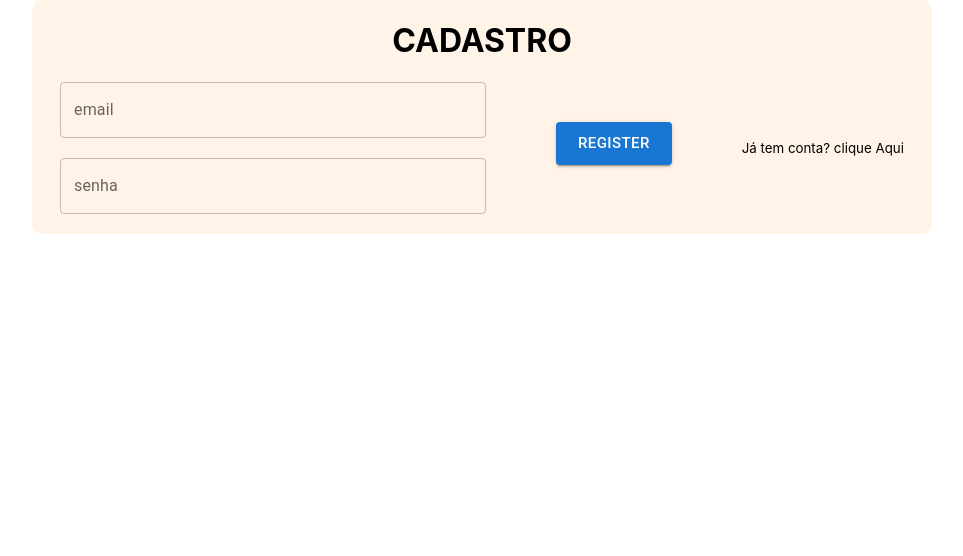
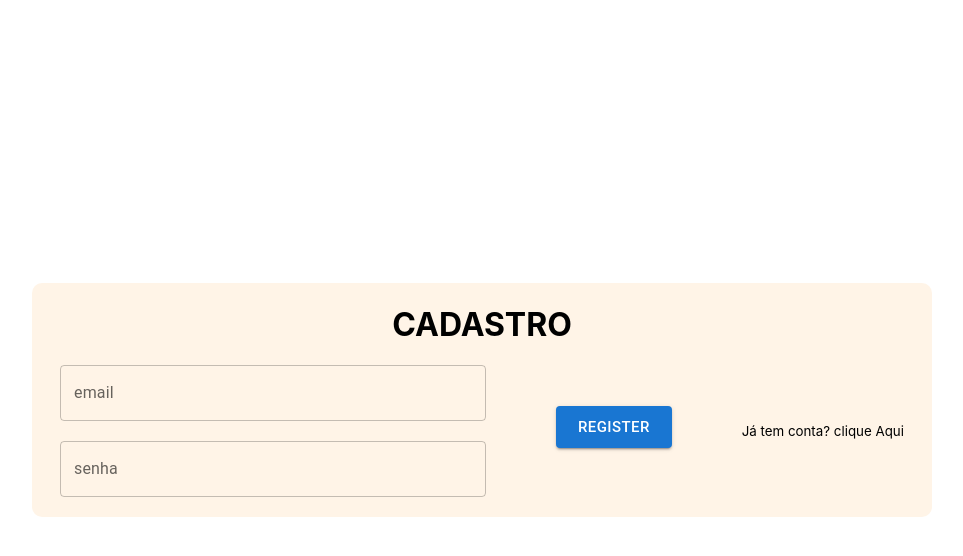
Before and after one commit to paullo97/uex.io, a React (Create React App) app: page / in a window 1280 px wide. Shown: the top 556 px of the page, without its empty margins (158-1121 px from the left). Built offline with nearby package versions, Linux system fonts and the light colour scheme.

Commit message:
include navigate to go other page

```diff
--- a/src/pages/register/index.js
+++ b/src/pages/register/index.js
@@ -5,7 +5,7 @@ import './styles.css';
 import StorageService from '../../services/storageService';
 import { useAlert } from '../../services/alertService';
 import { useState } from 'react';
-
+import { useNavigate } from 'react-router-dom';
 
 const INITIAL_VALUES = {
     email: '',
@@ -15,6 +15,7 @@ const INITIAL_VALUES = {
 const RegisterForm = () => {
     const { showAlert } = useAlert();
     const [ initialValues, setInitialValues ] = useState({ ...INITIAL_VALUES });
+    const navigate = useNavigate();
 
     const validationSchema = Yup.object().shape({
         email: Yup.string().required('Email is required'),
@@ -31,6 +32,7 @@ const RegisterForm = () => {
         StorageService.saveUser(values);
         showAlert('success', 'User registered successfully!');
         setInitialValues({ ...INITIAL_VALUES });
+        goLogin();
     }
 
     const {
@@ -46,7 +48,12 @@ const RegisterForm = () => {
         onSubmit
     });
 
+    const goLogin = () => {
+        navigate('/login');
+    }
+
     return (
+        <div className='container'>
         <Container maxWidth="md" className='register'>
             <h1>CADASTRO</h1>
 
@@ -80,9 +87,10 @@ const RegisterForm = () => {
                     <Button variant="contained" size="large" type="submit">Register</Button>
                 </div>
 
-                <small className='login' onClick={() => console.warn('TODO: Implements modal to login')}>Já tem conta? clique Aqui</small>
+                <small className='goLogin' onClick={goLogin}>Já tem conta? clique Aqui</small>
             </form>
         </Container>
+        </div>
     );
 }
 
--- a/src/pages/register/styles.css
+++ b/src/pages/register/styles.css
@@ -1,3 +1,9 @@
+.container {
+    display: flex;
+    align-items: center;
+    height: 100vh;
+  }
+
 .register {
     display: flex;
     justify-content: center;
@@ -33,11 +39,11 @@ form {
     margin-bottom: 3%;
 }
 
-.login {
+.goLogin {
     cursor: pointer;
 }
 
-.login:hover {
+.goLogin:hover {
     color: blue;
     text-decoration: underline;
 }
```
